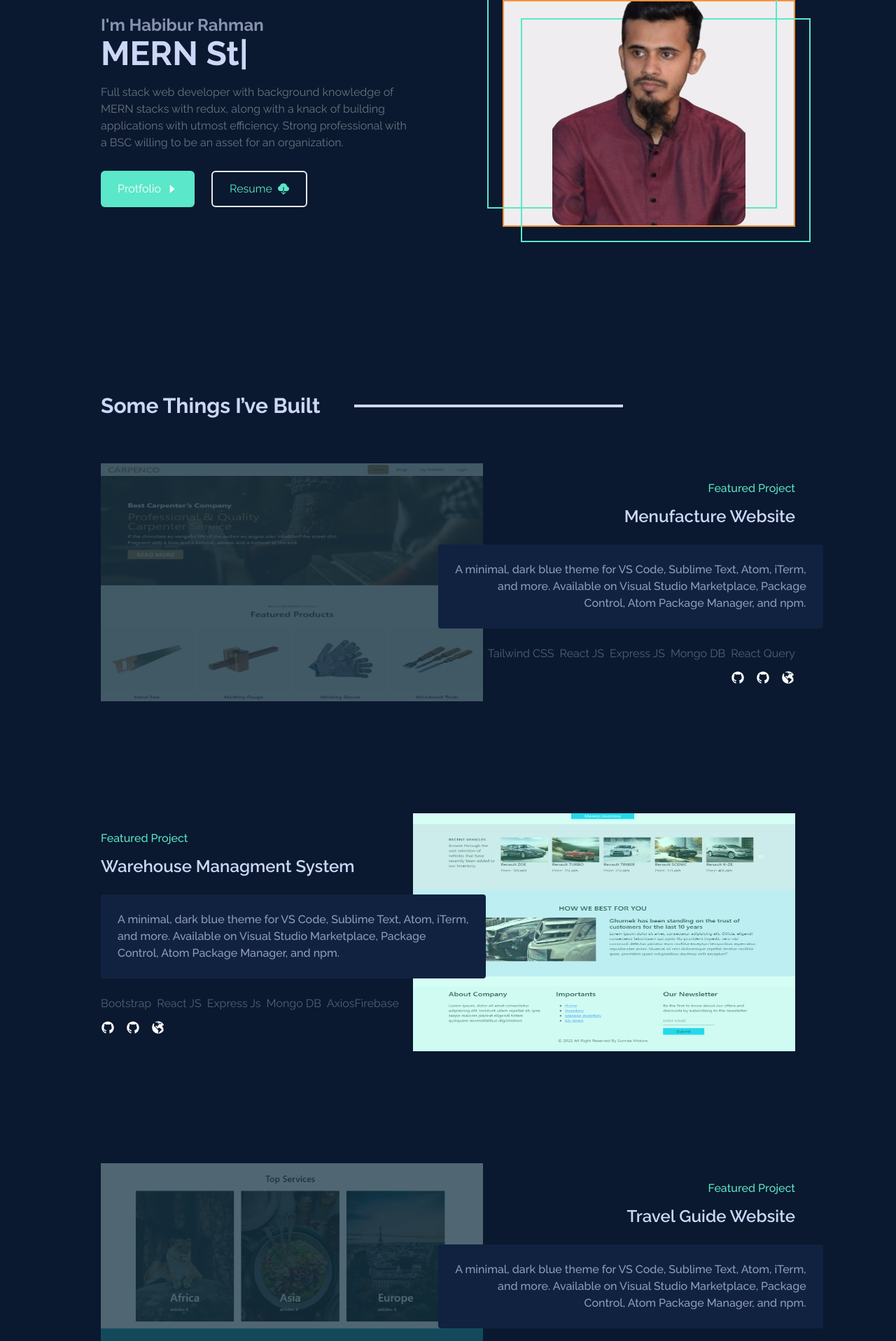
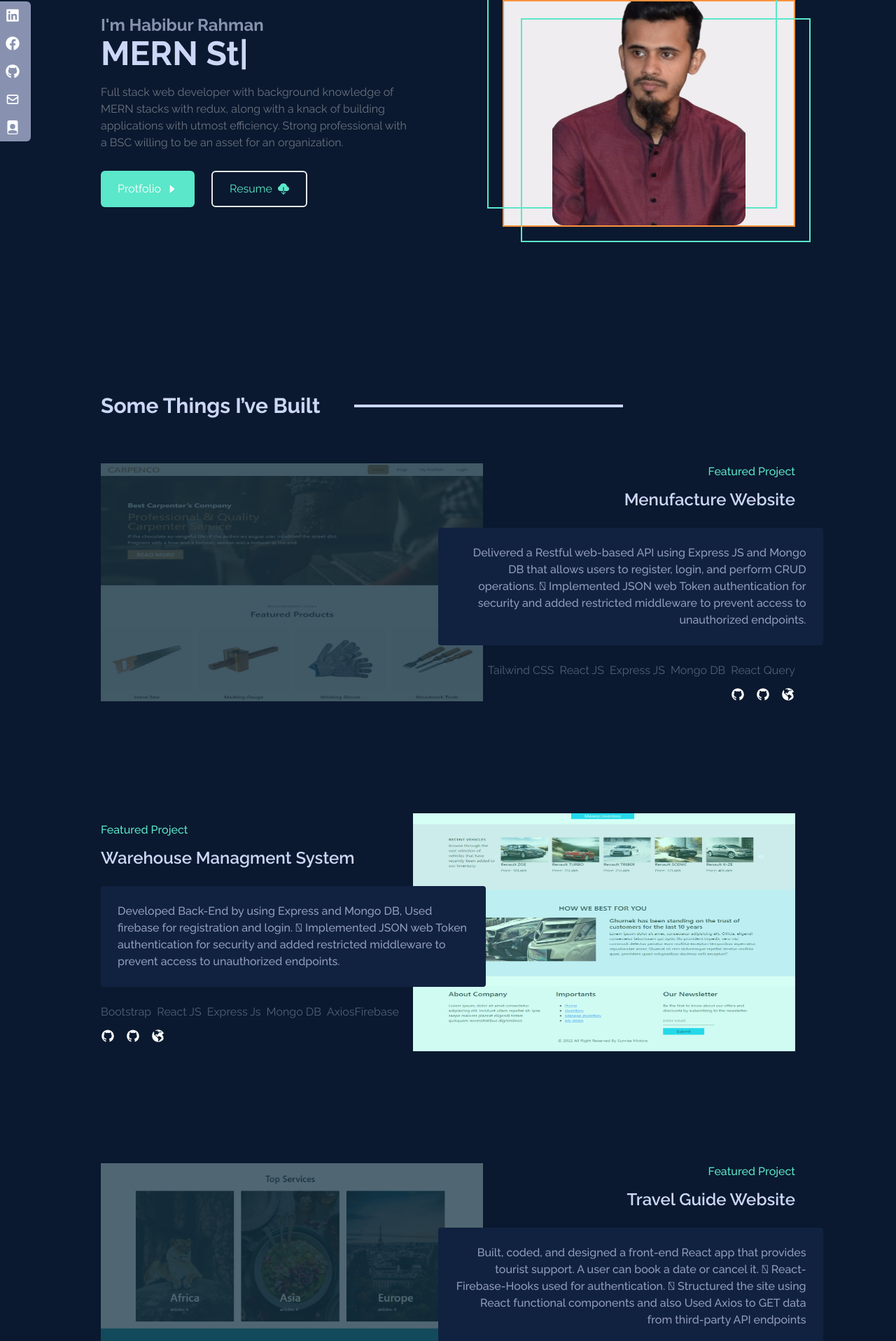
Before and after one commit to Habibur137/My-Protfolio-Site, a React (Create React App) app: page / in a window 1280 px wide. Shown: the part 238-2154 px from the top of the page at 70% size. Built offline with nearby package versions, Linux system fonts and the light colour scheme.

Commit message:
social media link designed

```diff
--- a/src/App.js
+++ b/src/App.js
@@ -1,12 +1,14 @@
 import Home from "./components/Home";
 import Navbar from "./components/Navbar";
 import Projects from "./components/Projects";
+import SocialLinks from "./components/SocialLinks";
 
 function App() {
   return (
     <div>
       <Navbar />
       <Home />
+      <SocialLinks />
       <Projects />
     </div>
   );
--- a/src/components/Home.jsx
+++ b/src/components/Home.jsx
@@ -43,12 +43,16 @@ const Home = () => {
                 <AiOutlineCaretRight />
               </span>
             </button>
-            <button className="group w-fit px-6 py-3 my-2 flex items-center rounded-md text-[#5BE7C9] border-2 cursor-pointer">
+            <a
+              href="/resume.pdf"
+              download={true}
+              className="group w-fit px-6 py-3 my-2 flex items-center rounded-md text-[#5BE7C9] border-2 cursor-pointer"
+            >
               Resume{" "}
               <span className="group-hover:rotate-90 duration-300 ml-2">
                 <BsCloudDownloadFill />
               </span>
-            </button>
+            </a>
           </div>
         </div>
 
--- a/src/components/Projects.jsx
+++ b/src/components/Projects.jsx
@@ -32,9 +32,10 @@ const Projects = () => {
             Menufacture Website
           </h3>
           <div className="bg-[#112240] text-[#919DBB] p-6 font-medium mb-6 md:relative md:w-[550px] md:right-16 rounded">
-            A minimal, dark blue theme for VS Code, Sublime Text, Atom, iTerm,
-            and more. Available on Visual Studio Marketplace, Package Control,
-            Atom Package Manager, and npm.
+            Delivered a Restful web-based API using Express JS and Mongo DB that
+            allows users to register, login, and perform CRUD operations. 
+            Implemented JSON web Token authentication for security and added
+            restricted middleware to prevent access to unauthorized endpoints.
           </div>
           <div className="text-[#515F78]">
             <span className="mr-2">Tailwind CSS</span>
@@ -83,9 +84,10 @@ const Projects = () => {
             Warehouse Managment System
           </h3>
           <div className="bg-[#112240] text-[#919DBB] p-6 font-medium mb-6 md:w-[550px] relative z-20 rounded">
-            A minimal, dark blue theme for VS Code, Sublime Text, Atom, iTerm,
-            and more. Available on Visual Studio Marketplace, Package Control,
-            Atom Package Manager, and npm.
+            Developed Back-End by using Express and Mongo DB, Used firebase for
+            registration and login.  Implemented JSON web Token authentication
+            for security and added restricted middleware to prevent access to
+            unauthorized endpoints.
           </div>
           <div className="text-[#515F78]">
             <span className="">Bootstrap</span>
@@ -158,9 +160,11 @@ const Projects = () => {
             Travel Guide Website
           </h3>
           <div className="bg-[#112240] text-[#919DBB] p-6 font-medium mb-6 relative md:w-[550px] md:right-16 rounded">
-            A minimal, dark blue theme for VS Code, Sublime Text, Atom, iTerm,
-            and more. Available on Visual Studio Marketplace, Package Control,
-            Atom Package Manager, and npm.
+            Built, coded, and designed a front-end React app that provides
+            tourist support. A user can book a date or cancel it. 
+            React-Firebase-Hooks used for authentication.  Structured the site
+            using React functional components and also Used Axios to GET data
+            from third-party API endpoints
           </div>
           <div className="text-[#515F78]">
             <span className="">React JS</span>
--- /dev/null
+++ b/src/components/SocialLinks.jsx
@@ -0,0 +1,87 @@
+import React from "react";
+import { FaGithub, FaLinkedin, FaFacebook } from "react-icons/fa";
+import { HiOutlineMail } from "react-icons/hi";
+import { BsFilePersonFill } from "react-icons/bs";
+
+const SocialLinks = () => {
+  const links = [
+    {
+      id: 1,
+      child: (
+        <>
+          Linked In <FaLinkedin size={20} />
+        </>
+      ),
+      href: "www.linkedin.com/in/habibur-rahman-283288241",
+      style: "rounded-tr-md",
+    },
+
+    {
+      id: 2,
+      child: (
+        <>
+          Facebook <FaFacebook size={20} />
+        </>
+      ),
+      href: "www.linkedin.com/in/habibur-rahman-283288241",
+    },
+
+    {
+      id: 3,
+      child: (
+        <>
+          Github <FaGithub size={20} />
+        </>
+      ),
+      href: "https://github.com/Habibur137",
+    },
+    {
+      id: 4,
+      child: (
+        <>
+          Mail <HiOutlineMail size={20} />
+        </>
+      ),
+      href: "mailto:habibur.rahman.r17@gmail.com",
+    },
+    {
+      id: 5,
+      child: (
+        <>
+          Linked In <BsFilePersonFill size={20} />
+        </>
+      ),
+      href: "/resume.pdf",
+      style: "rounded-br-md",
+      download: true,
+    },
+  ];
+  return (
+    <div className="md:flex lg:flex flex-col top-[30%] left-0 fixed hidden">
+      <ul>
+        {links.map(({ id, child, href, style, download }) => (
+          <li
+            key={id}
+            className={
+              "flex justify-between items-center w-36 h-10 px-4 ml-[-100px] hover:ml-[-10px] hover:rounded-md duration-300 bg-[#8892B0] " +
+              " " +
+              style
+            }
+          >
+            <a
+              href={href}
+              className="flex justify-between items-center w-full text-white"
+              download={download}
+              target="_blank"
+              rel="noreferrer"
+            >
+              {child}
+            </a>
+          </li>
+        ))}
+      </ul>
+    </div>
+  );
+};
+
+export default SocialLinks;
```
Also changed, not shown: 1 other file (tests, documents, lock files or other folders).
